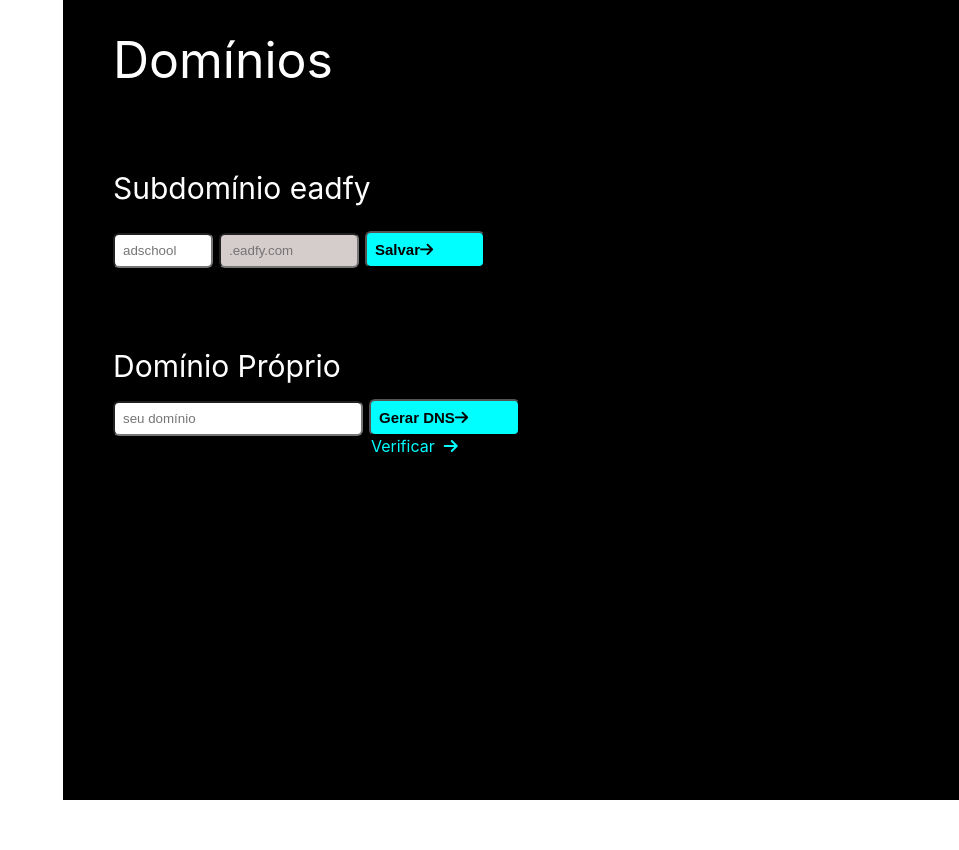
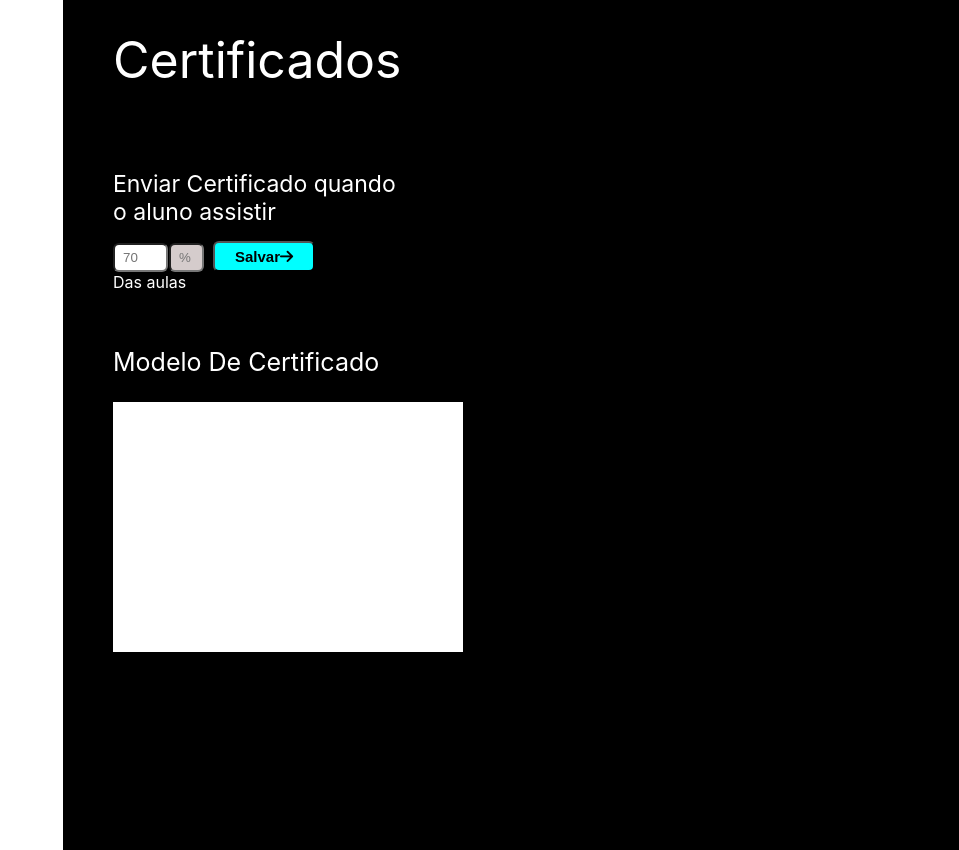
Before and after one commit to Luanecarol/bonfa_cursos, a React (Create React App) app: page / in a window 1280 px wide. Shown: the whole page, without its empty margins (321-1280 px from the left). Before the commit the page ends 800 px from the top, so only its background shows below. Built offline with nearby package versions, Linux system fonts and the light colour scheme.

Commit message:
screen certificate

```diff
--- /dev/null
+++ b/src/components/certificado.css
@@ -0,0 +1,77 @@
+.container{
+    width: 70%;
+    height: 100%;
+    background-color: black;
+    float: right;
+}
+
+.container-text{
+    padding-top: 30px;
+    padding-left: 50px;
+    padding-bottom: 20px;
+    height: 100vh;
+}
+
+.tittle{
+    font-size: 50px;
+    color: white;
+
+
+}
+
+.tittle-2{
+    font-size: 23px;
+    color: white;
+    padding-top: 80px;
+    padding-bottom: 15px;
+}
+
+input{
+    padding: 8px;
+    margin-right: 6px;
+    border-radius: 6px;
+}
+
+button{
+    background-color: aqua;
+    font-size: 15px;
+    font-weight: bold;
+    padding: 5px 20px;
+    border-radius: 6px;
+
+}
+
+.input-div{
+    margin-top: px;
+
+}
+
+.input-1{
+    width: 35px;
+    height:9px;
+}
+
+.input-2{
+    background-color: rgb(213, 204, 204);
+    color: darkgray;
+    width: 15px;
+    height:9px;
+    margin-left: -5px;
+    margin-right: 9px;
+
+
+}
+
+.box-1{
+    width: 350px;
+    height: 250px;
+    background-color: white;
+
+}
+
+.modelo{
+    padding-top: 30px;
+}
+.icon-pen{
+    color: aqua;
+}
--- /dev/null
+++ b/src/components/certificado.js
@@ -0,0 +1,26 @@
+import React from 'react';
+import './certificado.css';
+
+function certificado () {
+    return (
+   <div className='container'>
+  <div className='container-text'>
+  <div className='tittle'><span>Certificados</span></div>
+   <div className='tittle-2'><span>Enviar Certificado quando <br/> o aluno assistir</span></div>
+   <div className='input-div'><input className='input-1' type="text" name="name" placeholder='70'/>
+   <input className='input-2' type="text" name="name" placeholder='%'/>
+  <button>Salvar<i class="fa-solid fa-arrow-right icon-seta"></i></button></div>
+    <span style={{color:"white"}}>Das aulas</span>
+
+    <div className='modelo'>
+        <p style={{color:"white",fontSize:25}}>Modelo De Certificado</p>
+        <div className='box-1'></div>
+
+    </div>
+
+    </div>
+ </div>
+
+    )}
+
+    export default certificado;
--- a/src/index.js
+++ b/src/index.js
@@ -10,7 +10,8 @@ import {BrowserRouter} from 'react-router-dom';
 /*import Suport from './components/suport.js';*/
 /*import Integracoes from './components/integracoes.js';*/
 /*import Planos from './components/planos.js';*/
-import Dominios from './components/dominios.js';
+/*import Dominios from './components/dominios.js';*/
+import Certificado from './components/certificado.js';
 
 import reportWebVitals from './reportWebVitals';
 
@@ -27,7 +28,8 @@ root.render(
   {/*<Suport/>*/}
   {/*<Integracoes/>*/}
   {/*<Planos/>*/}
-  <Dominios/>
+  {/*<Dominios/>*/}
+  <Certificado/>
    </BrowserRouter>
   </React.StrictMode>
 );
```
